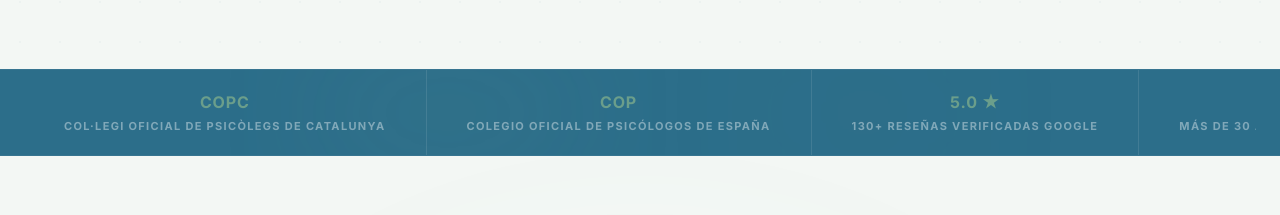
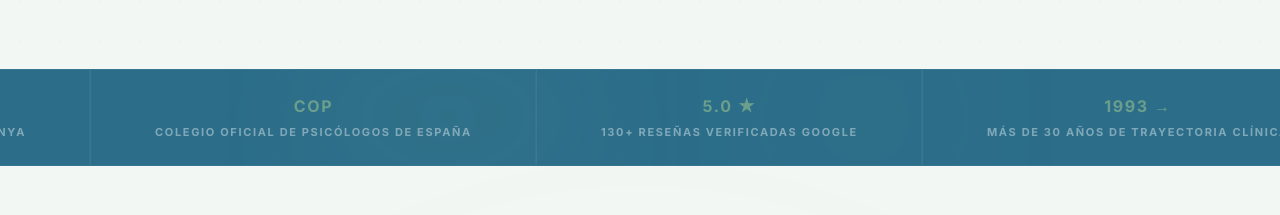
Before and after one commit to OscarAlvarez9/clinica-de-la-ansiedad-catalunya-web-, a Next.js app in the folder clinica-ansiedad/: page / in a window 1280 px wide. Shown: the part 2230-2445 px from the top of the page. Built offline with nearby package versions, Linux system fonts and the light colour scheme.

Commit message:
feature:changes

```diff
--- a/clinica-ansiedad/src/app/globals.css
+++ b/clinica-ansiedad/src/app/globals.css
@@ -77,4 +77,26 @@
   .text-balance {
     text-wrap: balance;
   }
+
+  .scrollbar-hide::-webkit-scrollbar {
+    display: none;
+  }
+
+  .scrollbar-hide {
+    -ms-overflow-style: none;
+    scrollbar-width: none;
+  }
+
+  @keyframes marquee {
+    0% { transform: translateX(0); }
+    100% { transform: translateX(-50%); }
+  }
+
+  .animate-marquee {
+    animation: marquee 40s linear infinite;
+  }
+
+  .animate-marquee:hover {
+    animation-play-state: paused;
+  }
 }
--- a/clinica-ansiedad/src/components/sections/CredentialsBanner.tsx
+++ b/clinica-ansiedad/src/components/sections/CredentialsBanner.tsx
@@ -15,15 +15,26 @@
             <div className="absolute top-0 left-1/4 w-64 h-full bg-gold/10 blur-[60px] rounded-full" />
             <div className="absolute top-0 right-1/4 w-48 h-full bg-gold/5 blur-[80px] rounded-full" />
 
-            <div className="max-w-7xl mx-auto px-6 py-0 relative z-10">
-                <div className="flex items-center overflow-x-auto scrollbar-hide divide-x divide-white/10">
+            <div className="w-full relative z-10 overflow-hidden">
+                <div className="flex items-center w-max animate-marquee scrollbar-hide">
+                    {/* First set */}
                     {credentials.map((cred, i) => (
                         <div
-                            key={i}
-                            className="flex flex-col items-center justify-center px-6 md:px-10 py-5 shrink-0 group cursor-default transition-colors duration-300 hover:bg-white/5"
+                            key={`set1-${i}`}
+                            className="flex flex-col items-center justify-center px-8 md:px-16 py-6 shrink-0 border-r border-white/10 group cursor-default transition-colors duration-300 hover:bg-white/5"
                         >
-                            <span className="text-gold font-bold text-sm md:text-base tracking-wider whitespace-nowrap group-hover:text-gold/80 transition-colors">{cred.label}</span>
-                            <span className="text-white/40 text-[10px] md:text-[11px] font-bold tracking-[0.12em] uppercase whitespace-nowrap mt-1">{cred.sublabel}</span>
+                            <span className="text-gold font-bold text-sm md:text-base tracking-widest whitespace-nowrap group-hover:text-gold/80 transition-colors uppercase">{cred.label}</span>
+                            <span className="text-white/40 text-[10px] md:text-[11px] font-bold tracking-[0.15em] uppercase whitespace-nowrap mt-1.5">{cred.sublabel}</span>
+                        </div>
+                    ))}
+                    {/* Duplicate set for seamless loop */}
+                    {credentials.map((cred, i) => (
+                        <div
+                            key={`set2-${i}`}
+                            className="flex flex-col items-center justify-center px-8 md:px-16 py-6 shrink-0 border-r border-white/10 group cursor-default transition-colors duration-300 hover:bg-white/5"
+                        >
+                            <span className="text-gold font-bold text-sm md:text-base tracking-widest whitespace-nowrap group-hover:text-gold/80 transition-colors uppercase">{cred.label}</span>
+                            <span className="text-white/40 text-[10px] md:text-[11px] font-bold tracking-[0.15em] uppercase whitespace-nowrap mt-1.5">{cred.sublabel}</span>
                         </div>
                     ))}
                 </div>
--- a/clinica-ansiedad/src/components/servicios/StickyBookingButton.tsx
+++ b/clinica-ansiedad/src/components/servicios/StickyBookingButton.tsx
@@ -27,36 +27,36 @@
     if (!isVisible) return null;
 
     return (
-        <div className="fixed bottom-6 right-6 z-40 flex flex-col gap-3 md:gap-4 animate-in fade-in slide-in-from-bottom-4 duration-300">
+        <div className="fixed bottom-8 right-8 z-40 flex flex-col gap-4 md:gap-6 animate-in fade-in slide-in-from-bottom-4 duration-300">
             {/* Botón Presencial - Gold (Arriba) */}
             <button
                 onClick={() => handleClick()}
-                className="group relative bg-gold text-navy rounded-full p-4 shadow-lg hover:shadow-2xl transition-all duration-200 hover:scale-105 hover:bg-gold/85 focus:outline-none focus:ring-2 focus:ring-gold/60 focus:ring-offset-2 focus:ring-offset-cream"
+                className="group relative bg-gold text-navy rounded-full p-5 md:p-6 shadow-[0_10px_40px_-10px_rgba(212,175,55,0.5)] hover:shadow-[0_15px_50px_-10px_rgba(212,175,55,0.7)] transition-all duration-300 hover:scale-110 hover:bg-gold-light focus:outline-none focus:ring-4 focus:ring-gold/30"
                 aria-label="Reservar sesión presencial"
-                title="Presencial"
+                title="Cita Presencial"
             >
-                <svg className="w-6 h-6 stroke-2" fill="none" stroke="currentColor" viewBox="0 0 24 24">
+                <svg className="w-8 h-8 md:w-10 md:h-10 stroke-[1.5]" fill="none" stroke="currentColor" viewBox="0 0 24 24">
                     <path strokeLinecap="round" strokeLinejoin="round" d="M17.657 16.657L13.414 20.9a1.998 1.998 0 01-2.827 0l-4.244-4.243a8 8 0 1111.314 0z" />
                     <path strokeLinecap="round" strokeLinejoin="round" d="M15 11a3 3 0 11-6 0 3 3 0 016 0z" />
                 </svg>
-                <span className="absolute right-full mr-3 top-1/2 -translate-y-1/2 bg-navy text-white text-xs font-semibold px-3 py-2 rounded-lg whitespace-nowrap opacity-0 group-hover:opacity-100 transition-opacity pointer-events-none shadow-md">
-                    Presencial
-                </span>
+                <div className="absolute right-full mr-5 top-1/2 -translate-y-1/2 bg-navy/90 backdrop-blur-md text-white text-[11px] font-bold uppercase tracking-widest px-4 py-2 rounded-full whitespace-nowrap opacity-0 group-hover:opacity-100 transition-all duration-300 translate-x-2 group-hover:translate-x-0 pointer-events-none shadow-xl border border-white/10">
+                    Cita Presencial
+                </div>
             </button>
 
             {/* Botón Online - Sage (Abajo) */}
             <button
                 onClick={() => handleClick()}
-                className="group relative bg-sage text-white rounded-full p-4 shadow-lg hover:shadow-2xl transition-all duration-200 hover:scale-105 hover:bg-sage/85 focus:outline-none focus:ring-2 focus:ring-sage/60 focus:ring-offset-2 focus:ring-offset-cream"
+                className="group relative bg-sage text-white rounded-full p-5 md:p-6 shadow-[0_10px_40px_-10px_rgba(107,158,139,0.5)] hover:shadow-[0_15px_50px_-10px_rgba(107,158,139,0.7)] transition-all duration-300 hover:scale-110 hover:bg-sage/90 focus:outline-none focus:ring-4 focus:ring-sage/30"
                 aria-label="Reservar sesión online"
-                title="Online"
+                title="Cita Online"
             >
-                <svg className="w-6 h-6 stroke-2" fill="none" stroke="currentColor" viewBox="0 0 24 24">
+                <svg className="w-8 h-8 md:w-10 md:h-10 stroke-[1.5]" fill="none" stroke="currentColor" viewBox="0 0 24 24">
                     <path strokeLinecap="round" strokeLinejoin="round" d="M15 10l4.553-2.276A1 1 0 0121 8.618v6.764a1 1 0 01-1.447.894L15 14M5 18h8a2 2 0 002-2V8a2 2 0 00-2-2H5a2 2 0 00-2 2v8a2 2 0 002 2z" />
                 </svg>
-                <span className="absolute right-full mr-3 top-1/2 -translate-y-1/2 bg-navy text-white text-xs font-semibold px-3 py-2 rounded-lg whitespace-nowrap opacity-0 group-hover:opacity-100 transition-opacity pointer-events-none shadow-md">
-                    Online
-                </span>
+                <div className="absolute right-full mr-5 top-1/2 -translate-y-1/2 bg-navy/90 backdrop-blur-md text-white text-[11px] font-bold uppercase tracking-widest px-4 py-2 rounded-full whitespace-nowrap opacity-0 group-hover:opacity-100 transition-all duration-300 translate-x-2 group-hover:translate-x-0 pointer-events-none shadow-xl border border-white/10">
+                    Cita Online
+                </div>
             </button>
         </div>
     );
```
